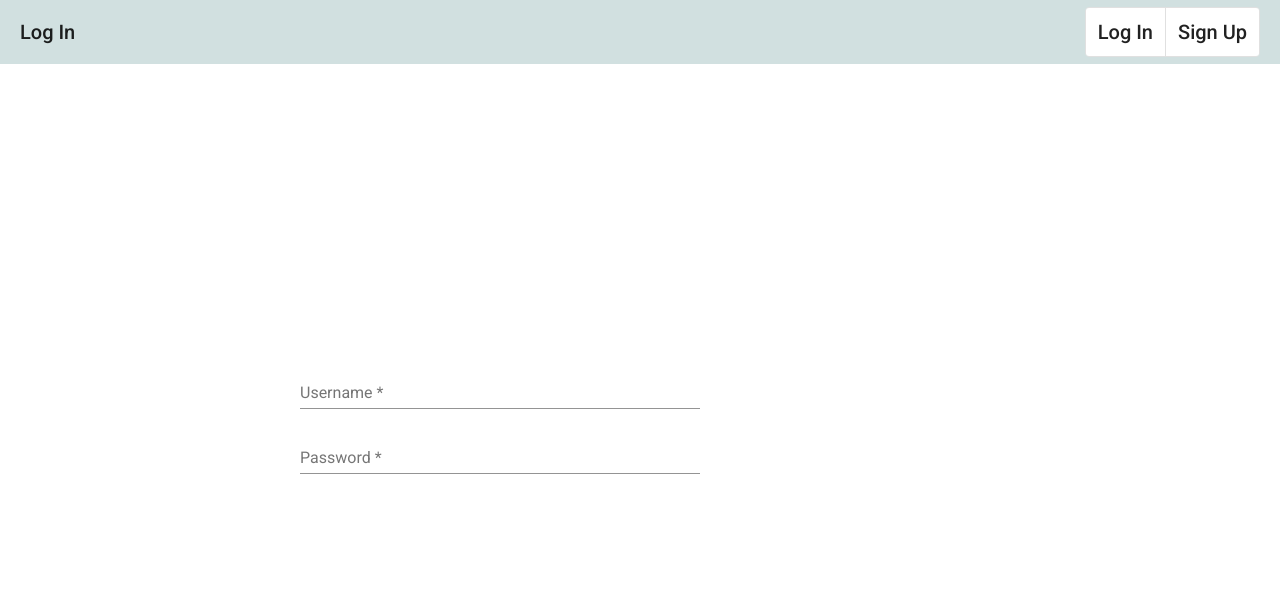
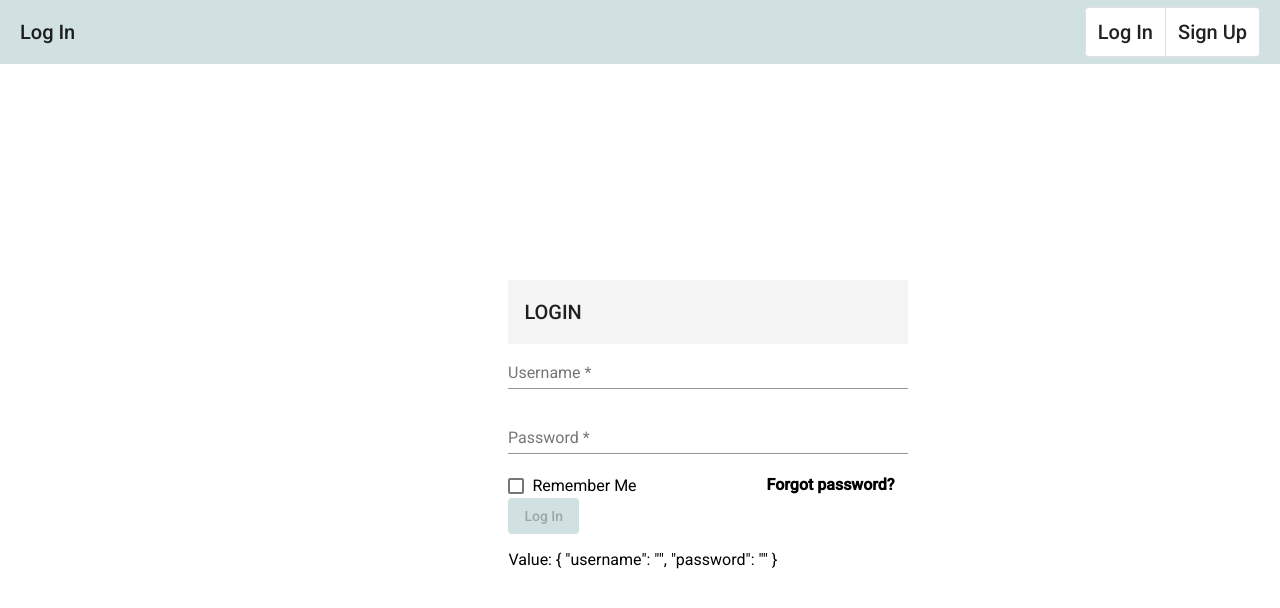
Before and after one commit to dragana93/log-in, an Angular app: page /log-in in a window 1280 px wide. Shown: the top 608 px of the page. Built offline with nearby package versions, Linux system fonts and the light colour scheme.

Commit message:
added fields in log-in

```diff
--- a/src/app/nav/log-in/log-in.component.css
+++ b/src/app/nav/log-in/log-in.component.css
@@ -1,5 +1,13 @@
 .p-ga {
-  padding: 300px;
+  padding: 250px;
+  /* display: flex; */
+  position: relative;
+  top: 2%;
+  left: 28%;
+  margin-top: -50px;
+  margin-left: -100px;
+  /* justify-content: center; */
+  /* text-align: center; */
 }
 
 .example-form {
@@ -11,3 +19,22 @@
 .example-full-width {
   width: 100%;
 }
+
+.button-ga {
+  background: #d1e0e0;
+}
+
+@media screen and (max-width: 2000px) {
+  .p-ga {
+  }
+}
+
+.text-ga {
+  text-align: center !important;
+}
+
+.a-ga {
+  left: 28%;
+  /* margin-top: -50px; */
+  margin-left: 130px;
+}
--- a/src/app/nav/log-in/log-in.component.html
+++ b/src/app/nav/log-in/log-in.component.html
@@ -1,12 +1,28 @@
-<form class="example-form p-ga">
+<form class="example-form p-ga"
+      [formGroup]="profileForm"
+      (ngSubmit)="onSubmit()">
+  <mat-toolbar class="text-ga">
+    <span>LOGIN</span>
+  </mat-toolbar>
   <mat-form-field class="example-full-width">
-    <input matInput
+    <input type="text"
+           matInput
            placeholder="Username"
+           formControlName="username"
            required>
   </mat-form-field>
   <mat-form-field class="example-full-width">
-    <input matInput
+    <input type="text"
+           matInput
            placeholder="Password"
+           formControlName="password"
            required>
   </mat-form-field>
+  <mat-checkbox>Remember Me</mat-checkbox> <a class="a-ga"><b>Forgot password?</b></a>
+  <br />
+  <button mat-button
+          type="submit"
+          [disabled]="!profileForm.valid"
+          class="button-ga">Log In</button>
+  <p> Value: {{ this.profileForm.value | json}} </p>
 </form>
--- a/src/app/nav/log-in/log-in.component.ts
+++ b/src/app/nav/log-in/log-in.component.ts
@@ -1,15 +1,36 @@
-import { Component, OnInit } from '@angular/core';
+import { Component, OnInit } from "@angular/core";
+import {
+  FormControl,
+  FormGroup,
+  FormBuilder,
+  Validators
+} from "@angular/forms";
 
 @Component({
-  selector: 'app-log-in',
-  templateUrl: './log-in.component.html',
-  styleUrls: ['./log-in.component.css']
+  selector: "app-log-in",
+  templateUrl: "./log-in.component.html",
+  styleUrls: ["./log-in.component.css"]
 })
 export class LogInComponent implements OnInit {
+  profileForm = this.fb.group({
+    username: [""],
+    password: [""]
+  });
 
-  constructor() { }
-
-  ngOnInit() {
+  constructor(private fb: FormBuilder) {
+    this.profileForm = this.createFormGroupWithBuilder(fb);
   }
 
+  ngOnInit() {}
+  onSubmit() {
+    console.warn(this.profileForm.controls["username"].value);
+    console.warn(this.profileForm.controls["password"].value);
+  }
+
+  createFormGroupWithBuilder(formBuilder: FormBuilder) {
+    return formBuilder.group({
+      username: ["", Validators.required],
+      password: ["", Validators.required]
+    });
+  }
 }
```
Also changed, not shown: src/app/app.module.ts (+11 -3 lines), src/app/log-in/log-in.module.ts (+5 -2 lines).
